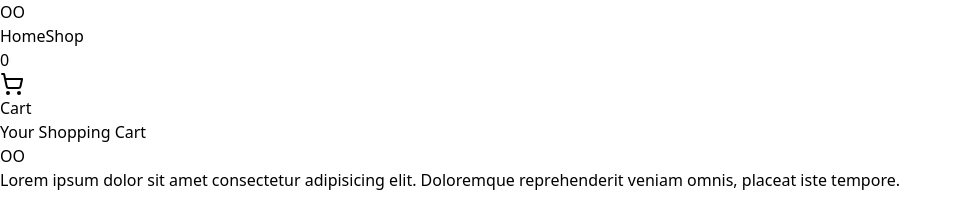
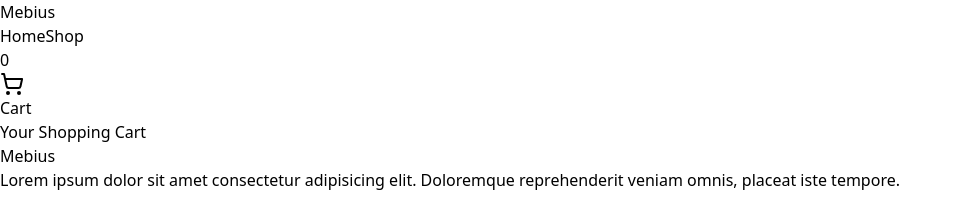
Before and after one commit to ManupaDev/fee-storefront, a React (Vite) app: page /cart in a window 1280 px wide. Shown: the top 202 px of the page, without its empty margins (0-962 px from the left). Built offline with nearby package versions, Linux system fonts and the light colour scheme.

Commit message:
feat: updated styling

```diff
--- a/src/layouts/rootLayout/components/Footer.jsx
+++ b/src/layouts/rootLayout/components/Footer.jsx
@@ -5,7 +5,7 @@ function Footer() {
         <section className="py-16 grid grid-cols-3 px-32 gap-x-16 bg-[#f4f9ff]">
 
             <div className="col-span-1">
-                <Link className="font-semibold text-2xl" to="/">OO</Link>
+                <Link className="font-semibold text-3xl" to="/">Mebius</Link>
                 <p className="mt-2">Lorem ipsum dolor sit amet consectetur adipisicing elit. Doloremque reprehenderit veniam omnis, placeat iste tempore.</p>
                 <div className="flex items-center gap-x-4 mt-4">
                     <img src="/assets/footer/icons8-instagram-96.png" className="block w-12 h-12" alt="" />
--- a/src/layouts/rootLayout/components/Navigation.jsx
+++ b/src/layouts/rootLayout/components/Navigation.jsx
@@ -10,7 +10,7 @@ function Navigation() {
     return (
         <nav className="flex items-center justify-between py-8">
             <div className=" flex items-center gap-x-16 ">
-                <Link className="font-medium" to="/">OO</Link>
+                <Link className="font-semibold text-3xl" to="/">Mebius</Link>
                 <div className="flex items-center gap-x-4">
                     <Link to="/">Home</Link>
                     <Link to="/shop">Shop</Link>
```
